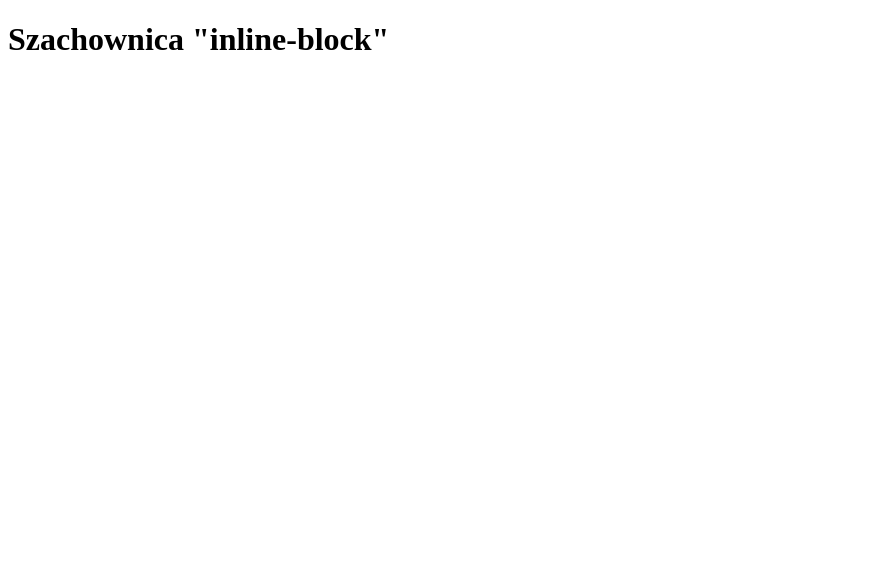
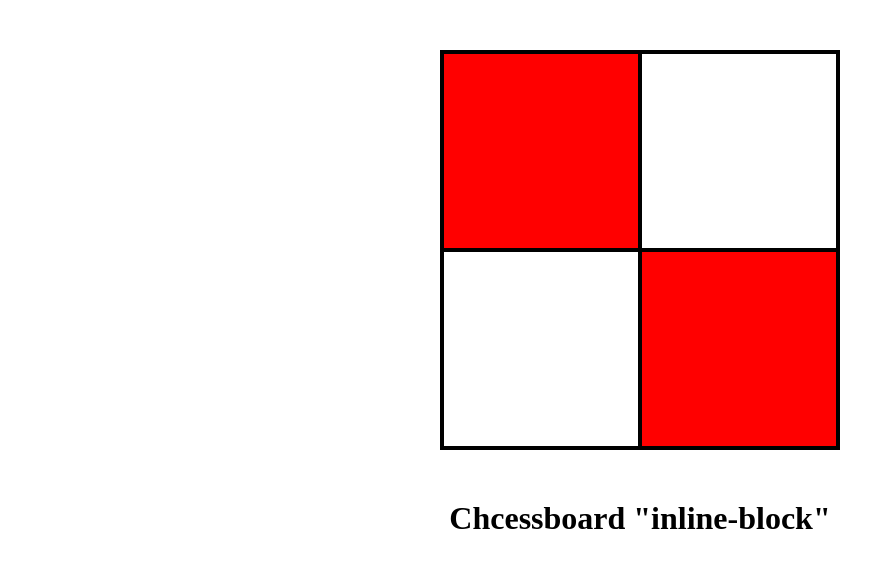
Before and after one commit to annbag/task-2-FrontEnd-mini-chessboard, a plain HTML site: page index.html in a window 1280 px wide. Shown: the whole page, without its empty margins (0-894 px from the left). Drawn offline with Linux system fonts and the light colour scheme.

Commit message:
add inline-block chessborad

```diff
--- a/index.html
+++ b/index.html
@@ -18,8 +18,8 @@ Tekst ma być pod szachownicą.
     <meta charset="UTF-8">
     <meta name="viewport" content="width=device-width, initial-scale=1.0">
     <meta http-equiv="X-UA-Compatible" content="ie=edge">
-    <title>Szachownica Inline-block</title>
-    <style></style>
+    <title>Chessboard</title>
+    <link rel="stylesheet" type="text/css" href="style.css">
 </head>
 
 <body>
@@ -29,7 +29,7 @@ Tekst ma być pod szachownicą.
         <span></span>
         <span></span>
     </div>
-    <h1>Szachownica "inline-block"</h1>
+    <h1>Chcessboard "inline-block"</h1>
 </body>
 
 </html>
--- a/style.css
+++ b/style.css
@@ -0,0 +1,25 @@
+* {
+	margin: 0;
+	padding: 0;
+	box-sizing: border-box;
+}
+.board {
+	margin: 50px auto 0;
+	width: 50vh;
+	height: 50vh;
+	border: 2px solid #000;
+	font-size: 0;
+}
+h1 {
+	margin-top: 50px;
+	text-align: center;
+}
+.board span {
+	display: inline-block;
+	width: 50%;
+	height: 50%;
+	border: 2px solid #000;
+}
+.board span:first-child, .board span:last-child {
+	background-color: red;
+}
```
